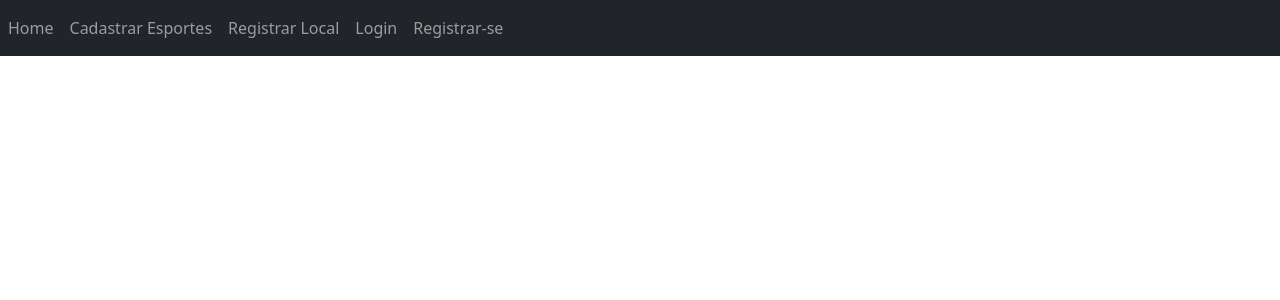
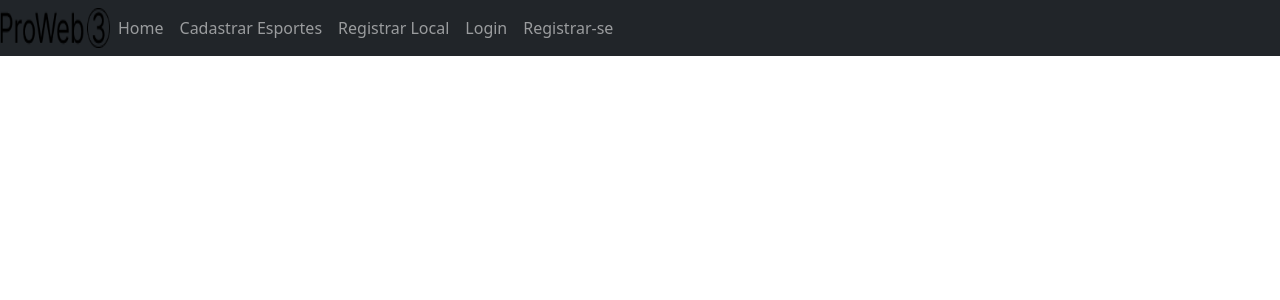
Before and after one commit to CarlosHenrique191/proweb3, a Nuxt app in the folder app-front/: page /CadastrarEsportes in a window 1280 px wide. Shown: the top 300 px of the page. Built offline with nearby package versions, Linux system fonts and the light colour scheme.

Commit message:
testes logo

```diff
--- a/app-front/components/NavbarBootstrap.vue
+++ b/app-front/components/NavbarBootstrap.vue
@@ -2,6 +2,7 @@
     <div>
         <b-navbar type="dark" variant="dark" fixed="top">
             <b-navbar-nav>
+                <img src="../static/Logo.png" />
                 <b-nav-item href="/Home">Home</b-nav-item>
                 <b-nav-item href="/CadastroEsportes">Cadastrar Esportes</b-nav-item>
                 <b-nav-item href="/CadastroLocais">Registrar Local</b-nav-item>
@@ -13,11 +14,16 @@
                 <b-dropdown-item href="#">EN</b-dropdown-item>
                 </b-nav-item-dropdown>
                 -->
+
             </b-navbar-nav>
         </b-navbar>
     </div>
 </template>
 
 <style>
+img {
 
+    width: 110px;
+    height: 40px;
+}
 </style>
```
Also changed, not shown: app-front/static/Logo.png (added).
